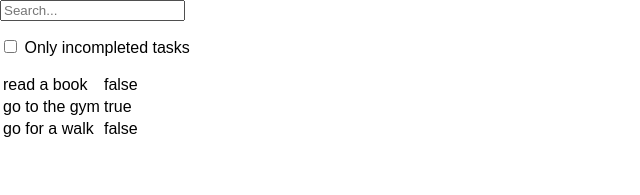
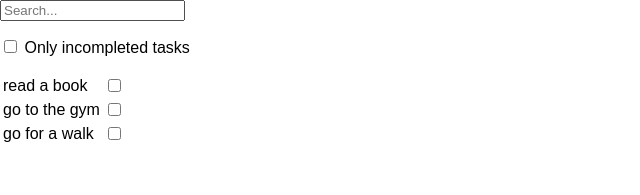
Before and after one commit to Ivan5646/ReactTry, a React (Create React App) app: page / in a window 1280 px wide. Shown: the top 195 px of the page, without its empty margins (0-640 px from the left). Built offline with nearby package versions, Linux system fonts and the light colour scheme.

Commit message:
change task status

```diff
--- a/src/index.js
+++ b/src/index.js
@@ -4,8 +4,24 @@ import './index.css';
 // import App from './App';
 import registerServiceWorker from './registerServiceWorker';
 
+class Completed extends React.Component {
+  constructor(props) {
+    super(props); // don't know what it is for
+    //this.state = {isToggleOn: true};
+    this.chagneStatus = this.chagneStatus.bind(this); // This binding is necessary to make `this` work in the callback
+  }
+  chagneStatus() {
+    console.log("task status has been changed");
+  }
+  render() {
+    return (
+      <input type="checkbox" onClick={this.chagneStatus}/>
+    )
+  }
+}
+
 class SearchBar extends React.Component { // search implement later first do the checkbox
-  render () {
+  render() {
     return (
         <form>
           <input type="text" placeholder="Search..."/>
@@ -16,18 +32,18 @@ class SearchBar extends React.Component { // search implement later first do the
 }
 
 class TaskRow extends React.Component {
-  render () {
+  render() {
     return (
       <tr>
         <td>{this.props.taskUnit.task}</td> {/* taskArray passed in the Table component */}
-        <td>{this.props.taskUnit.completed}</td>
+        <td><Completed/></td> {/* add here? checkbox with event listener or component with checkbox and event listener */}
       </tr>
     );
   }
 }
 
 class Table extends React.Component {
-  render () {
+  render() {
     var rows = [];
     this.props.tasks.forEach(function(taskUnit){
       rows.push(<TaskRow taskUnit={taskUnit} key={taskUnit.task}/>) // should have key property, otherwise giving warning
@@ -42,7 +58,7 @@ class Table extends React.Component {
 }
 
 class FilterableTable extends React.Component {
- render () {
+ render() {
    return (
       <div>
         <SearchBar/>
```
Also changed, not shown: notes.txt.
